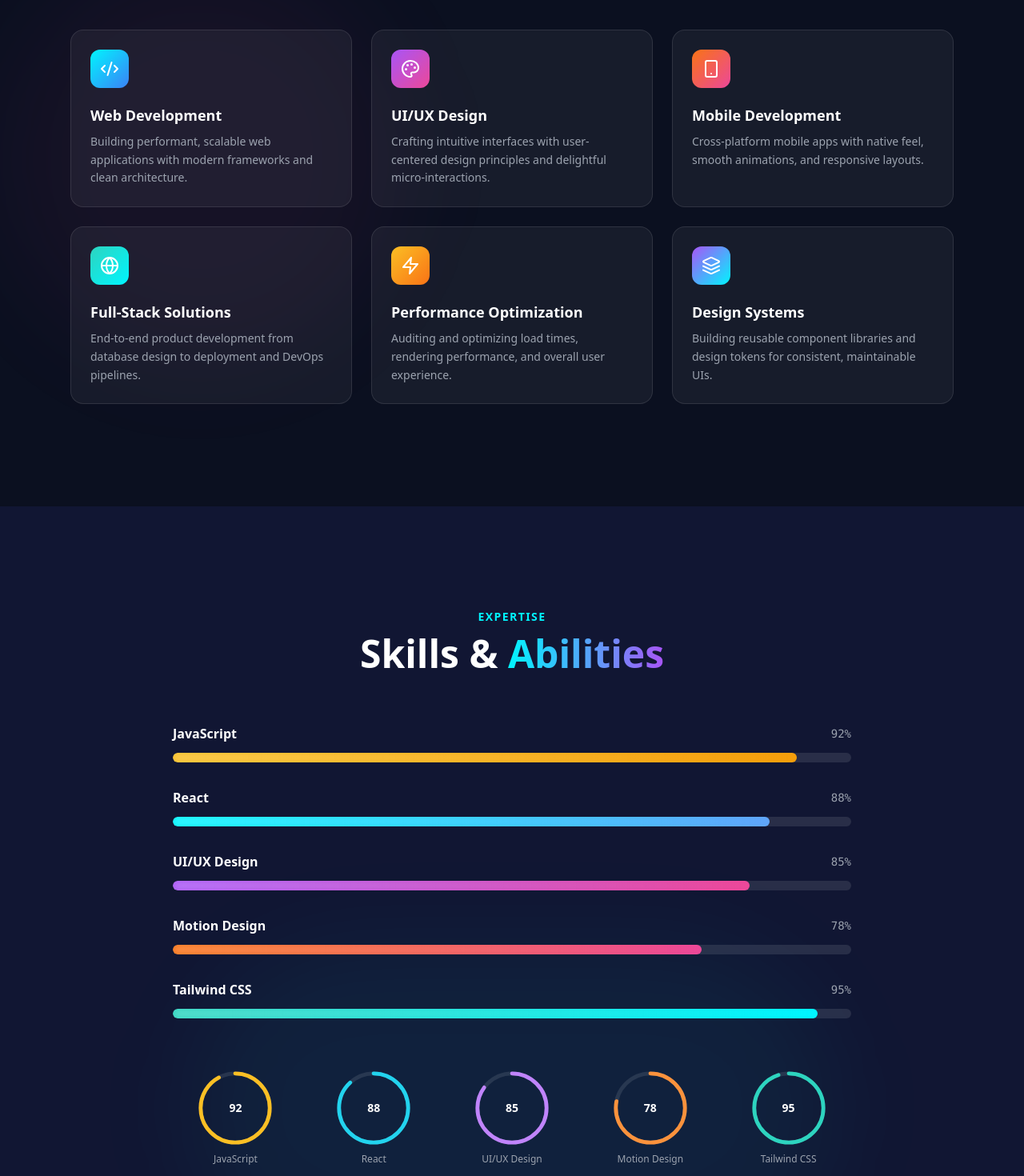
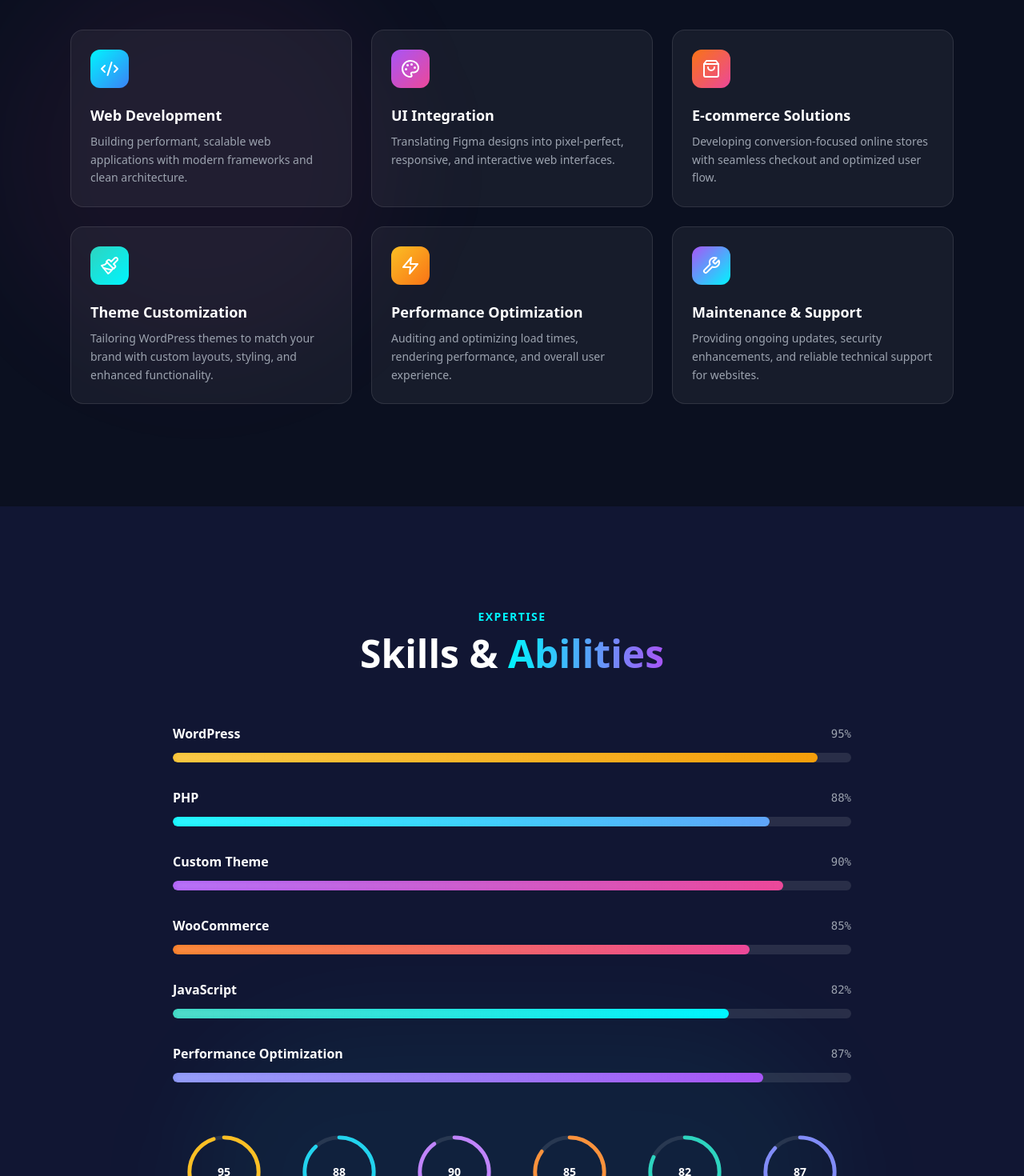
Before and after one commit to YasirhHussain0/DevHosyn, a React (Vite) app: page / in a window 1280 px wide. Shown: the part 2540-4010 px from the top of the page at 80% size. Built offline with nearby package versions, Linux system fonts and the light colour scheme.

Commit message:
Added Services

```diff
--- a/src/components/Services.tsx
+++ b/src/components/Services.tsx
@@ -1,5 +1,5 @@
 import { useInView } from '../hooks/useInView';
-import { Code2, Palette, Smartphone, Globe, Zap, Layers } from 'lucide-react';
+import { Code2, Palette, Zap, Paintbrush, ShoppingBag, Wrench } from 'lucide-react';
 
 const services = [
   {
@@ -10,20 +10,21 @@
   },
   {
     icon: Palette,
-    title: 'UI/UX Design',
-    description: 'Crafting intuitive interfaces with user-centered design principles and delightful micro-interactions.',
+    title: 'UI Integration',
+    description: 'Translating Figma designs into pixel-perfect, responsive, and interactive web interfaces.',
     gradient: 'from-accent-purple to-accent-pink',
   },
   {
-    icon: Smartphone,
-    title: 'Mobile Development',
-    description: 'Cross-platform mobile apps with native feel, smooth animations, and responsive layouts.',
+    icon: ShoppingBag,
+    // icon: Cart,
+    title: 'E-commerce Solutions',
+    description: 'Developing conversion-focused online stores with seamless checkout and optimized user flow.',
     gradient: 'from-accent-orange to-accent-pink',
   },
   {
-    icon: Globe,
-    title: 'Full-Stack Solutions',
-    description: 'End-to-end product development from database design to deployment and DevOps pipelines.',
+    icon: Paintbrush,
+    title: 'Theme Customization',
+    description: 'Tailoring WordPress themes to match your brand with custom layouts, styling, and enhanced functionality.',
     gradient: 'from-teal-400 to-cyan-neon',
   },
   {
@@ -33,9 +34,9 @@
     gradient: 'from-amber-400 to-accent-orange',
   },
   {
-    icon: Layers,
-    title: 'Design Systems',
-    description: 'Building reusable component libraries and design tokens for consistent, maintainable UIs.',
+    icon: Wrench,
+    title: 'Maintenance & Support',
+    description: 'Providing ongoing updates, security enhancements, and reliable technical support for websites.',
     gradient: 'from-accent-purple to-cyan-neon',
   },
 ];
--- a/src/components/Skills.tsx
+++ b/src/components/Skills.tsx
@@ -1,11 +1,12 @@
 import { useInView } from '../hooks/useInView';
 
 const skills = [
-  { name: 'JavaScript', level: 92, color: 'from-amber-400 to-amber-500', stroke: 'text-amber-400' },
-  { name: 'React', level: 88, color: 'from-cyan-neon to-blue-400', stroke: 'text-cyan-400' },
-  { name: 'UI/UX Design', level: 85, color: 'from-accent-purple to-accent-pink', stroke: 'text-purple-400' },
-  { name: 'Motion Design', level: 78, color: 'from-accent-orange to-accent-pink', stroke: 'text-orange-400' },
-  { name: 'Tailwind CSS', level: 95, color: 'from-teal-400 to-cyan-neon', stroke: 'text-teal-400' },
+  { name: 'WordPress', level: 95, color: 'from-amber-400 to-amber-500', stroke: 'text-amber-400' },
+  { name: 'PHP', level: 88, color: 'from-cyan-neon to-blue-400', stroke: 'text-cyan-400' },
+  { name: 'Custom Theme', level: 90, color: 'from-accent-purple to-accent-pink', stroke: 'text-purple-400' },
+  { name: 'WooCommerce', level: 85, color: 'from-accent-orange to-accent-pink', stroke: 'text-orange-400' },
+  { name: 'JavaScript', level: 82, color: 'from-teal-400 to-cyan-neon', stroke: 'text-teal-400' },
+  { name: 'Performance Optimization', level: 87, color: 'from-indigo-400 to-purple-500', stroke: 'text-indigo-400' },
 ];
 
 export default function Skills() {
@@ -54,7 +55,7 @@
         </div>
 
         {/* Circular progress indicators */}
-        <div className="mt-16 grid grid-cols-5 gap-4">
+        <div className="mt-16 grid grid-cols-6 gap-4">
           {skills.map((skill, i) => {
             const circumference = 2 * Math.PI * 36;
             const offset = circumference - (skill.level / 100) * circumference;
```
